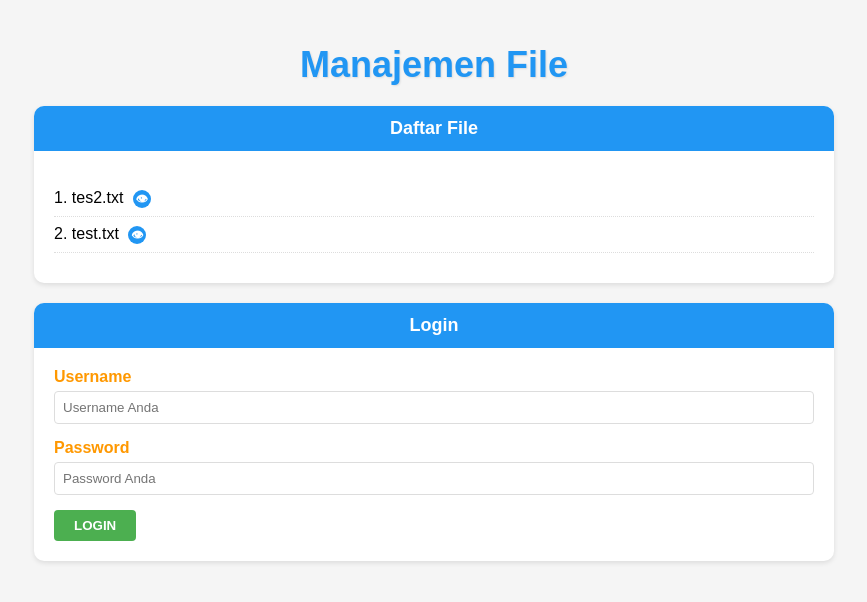
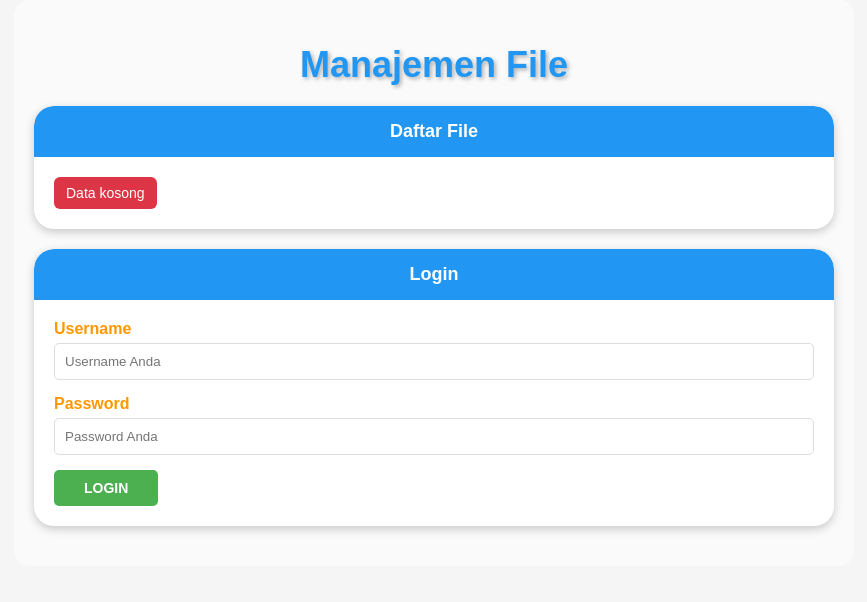
Before and after one commit to zalZEEY/tugas-php, a PHP site: page /modul03/tugas03/index.php in a window 1280 px wide. Shown: the top 602 px of the page, without its empty margins (206-1073 px from the left). Run offline with PHP 8.4, Linux system fonts and the light colour scheme.

Commit message:
perubahan dalam lingkaran

```diff
--- a/modul03/tugas03/index.php
+++ b/modul03/tugas03/index.php
@@ -1,4 +1,5 @@
 <?php
+// index.php
 session_start();
 require_once 'library.php';
 
@@ -24,29 +25,42 @@ if ($logout) {
             margin: 0 auto;
             padding: 20px;
             background-color: #f5f5f5;
+            position: relative;
+        }
+        body:before {
+            content: "";
+            position: absolute;
+            top: 0;
+            left: 0;
+            right: 0;
+            bottom: 0;
+            background-color: rgba(255, 255, 255, 0.5);
+            z-index: -1;
+            border-radius: 15px;
         }
         h1 {
             text-align: center;
             color: #2196F3;
             font-size: 36px;
             margin-bottom: 20px;
-            text-shadow: 1px 1px 2px rgba(0,0,0,0.1);
+            text-shadow: 2px 2px 4px rgba(0,0,0,0.3);
+            font-weight: bold;
         }
         .panel {
             background-color: white;
-            border-radius: 10px;
-            box-shadow: 0 2px 5px rgba(0,0,0,0.1);
+            border-radius: 20px;
+            box-shadow: 0 3px 10px rgba(0,0,0,0.2);
             margin-bottom: 20px;
             overflow: hidden;
         }
         .panel-header {
             background-color: #2196F3;
             color: white;
-            padding: 12px;
+            padding: 15px;
             text-align: center;
             font-size: 18px;
             font-weight: bold;
-            border-radius: 5px 5px 0 0;
+            border-radius: 20px 20px 0 0;
         }
         .panel-body {
             padding: 20px;
@@ -62,19 +76,20 @@ if ($logout) {
         .add-file-form input[type="text"],
         .add-file-form textarea {
             width: 100%;
-            padding: 8px;
+            padding: 10px;
             margin-bottom: 15px;
             border: 1px solid #ddd;
-            border-radius: 4px;
+            border-radius: 5px;
             box-sizing: border-box;
         }
         .btn {
-            padding: 8px 20px;
+            padding: 10px 30px;
             border: none;
-            border-radius: 4px;
+            border-radius: 5px;
             cursor: pointer;
             font-weight: bold;
             text-transform: uppercase;
+            font-size: 14px;
         }
         .btn-login, .btn-add {
             background-color: #4CAF50;
@@ -92,16 +107,16 @@ if ($logout) {
         }
         .file-action {
             display: inline-block;
-            width: 18px;
-            height: 18px;
+            width: 20px;
+            height: 20px;
             border-radius: 50%;
             text-align: center;
-            line-height: 18px;
+            line-height: 20px;
             margin-left: 5px;
             color: white;
             text-decoration: none;
             font-weight: bold;
-            font-size: 12px;
+            font-size: 14px;
         }
         .view-file {
             background-color: #2196F3;
@@ -112,7 +127,7 @@ if ($logout) {
         .alert {
             padding: 12px 15px;
             margin-bottom: 15px;
-            border-radius: 4px;
+            border-radius: 8px;
         }
         .alert-danger {
             background-color: #dc3545;
@@ -126,7 +141,7 @@ if ($logout) {
             background-color: #dc3545;
             color: white;
             padding: 8px 12px;
-            border-radius: 4px;
+            border-radius: 6px;
             display: inline-block;
             font-size: 14px;
         }
--- a/modul03/tugas03/upload/tes2.txt
+++ /dev/null
@@ -1 +0,0 @@
-tesndw a
--- a/modul03/tugas03/upload/test.txt
+++ /dev/null
@@ -1 +0,0 @@
-tesssssss
--- a/modul03/tugas03/variable.php
+++ b/modul03/tugas03/variable.php
@@ -1,3 +1,4 @@
+<!-- variable.php -->
 <?php
 $user = array(
     array('admin', 'admin123', 'adm'),
```
